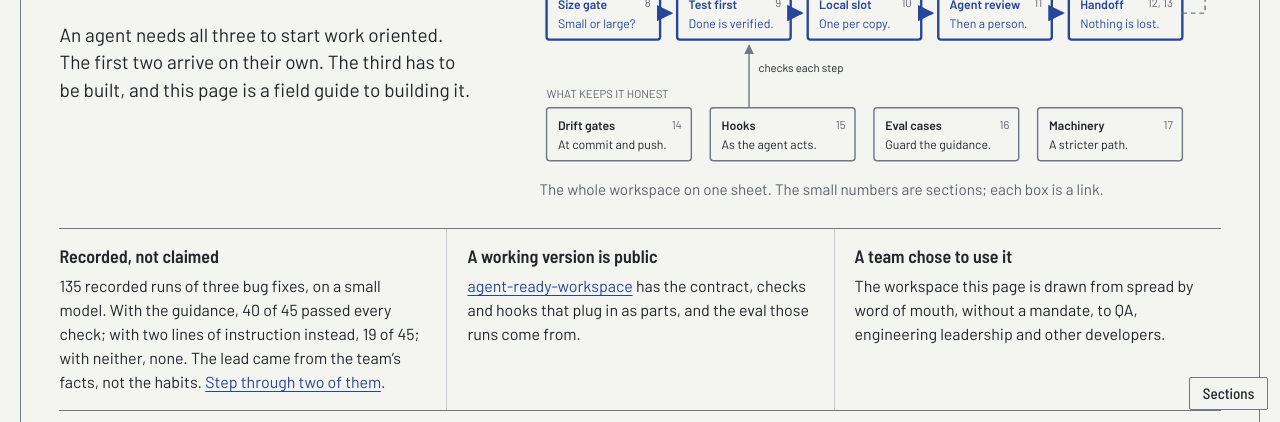
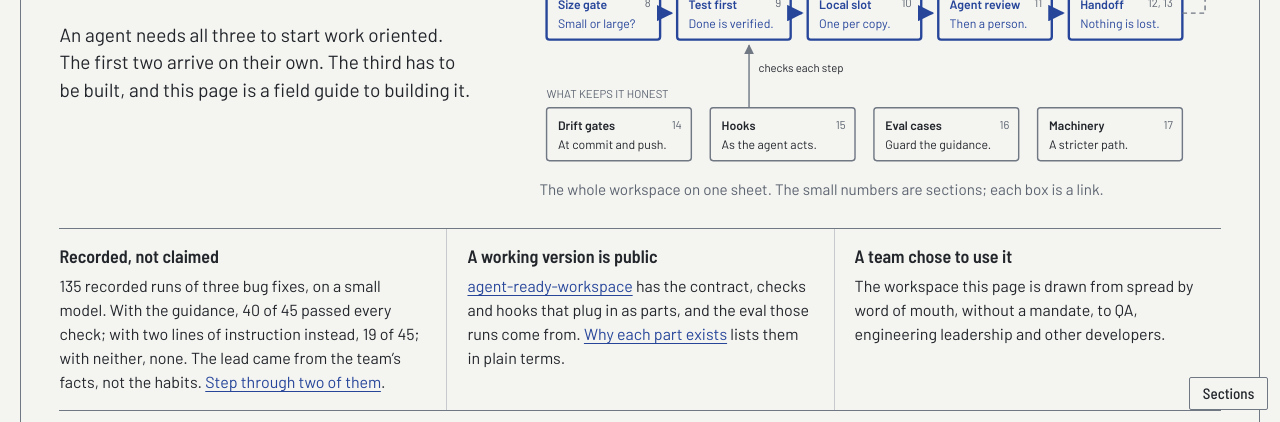
Before and after one commit to ryantornberg/ryantornberg.com, a plain HTML site: page workspace/index.html in a window 1280 px wide. Shown: the part 378-800 px from the top of the page. Drawn offline with Linux system fonts and the light colour scheme.

Commit message:
feat: link the parts page from the workspace page's first screen

```diff
--- a/workspace/index.html
+++ b/workspace/index.html
@@ -117,7 +117,7 @@
 </div></div>
 <ul class="proof">
         <li><strong>Recorded, not claimed</strong> 135 recorded runs of three bug fixes, on a small model. With the guidance, 40 of 45 passed every check; with two lines of instruction instead, 19 of 45; with neither, none. The lead came from the team&rsquo;s facts, not the habits. <a href="#fig-replay">Step through two of them</a>.</li>
-        <li><strong>A working version is public</strong> <a href="https://github.com/ryantornberg/agent-ready-workspace">agent-ready-workspace</a> has the contract, checks and hooks that plug in as parts, and the eval those runs come from.</li>
+        <li><strong>A working version is public</strong> <a href="https://github.com/ryantornberg/agent-ready-workspace">agent-ready-workspace</a> has the contract, checks and hooks that plug in as parts, and the eval those runs come from. <a href="why/">Why each part exists</a> lists them in plain terms.</li>
         <li><strong>A team chose to use it</strong> The workspace this page is drawn from spread by word of mouth, without a mandate, to QA, engineering leadership and other developers.</li>
       </ul>
     </div>
```
